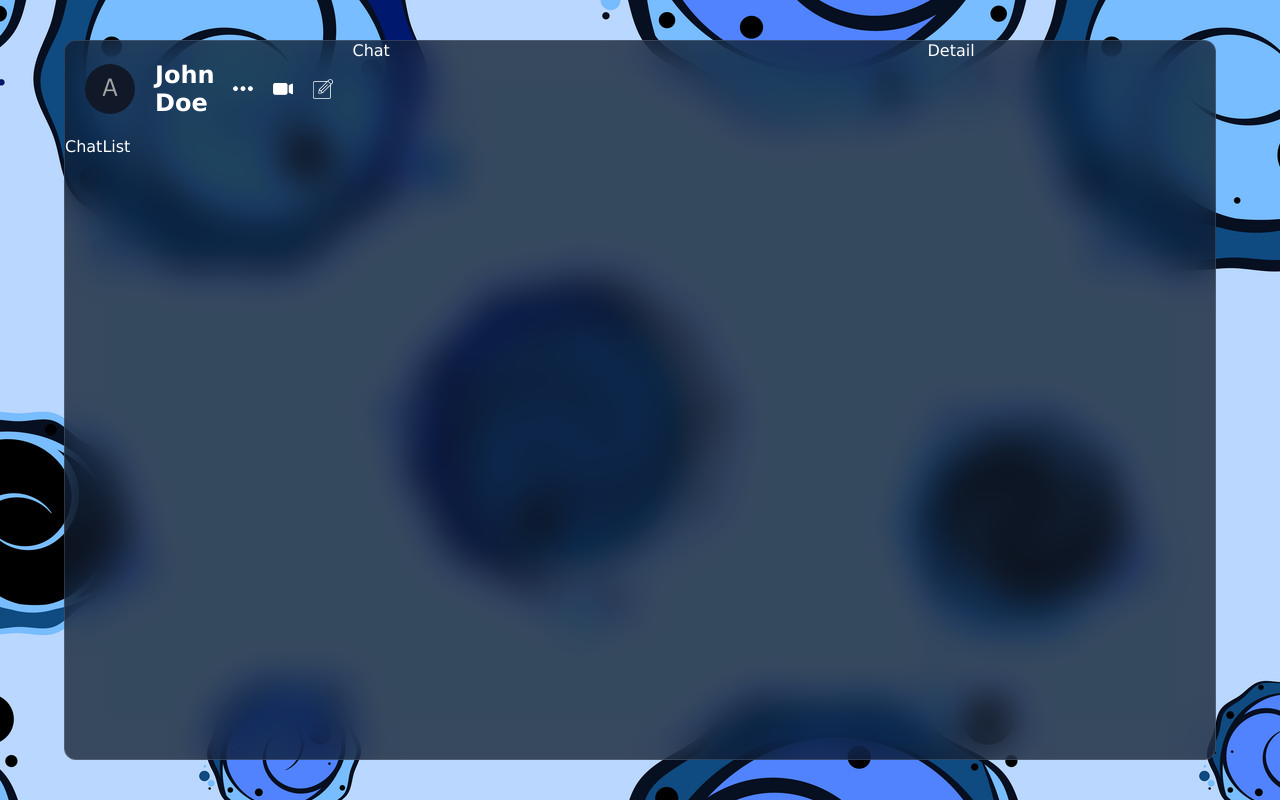
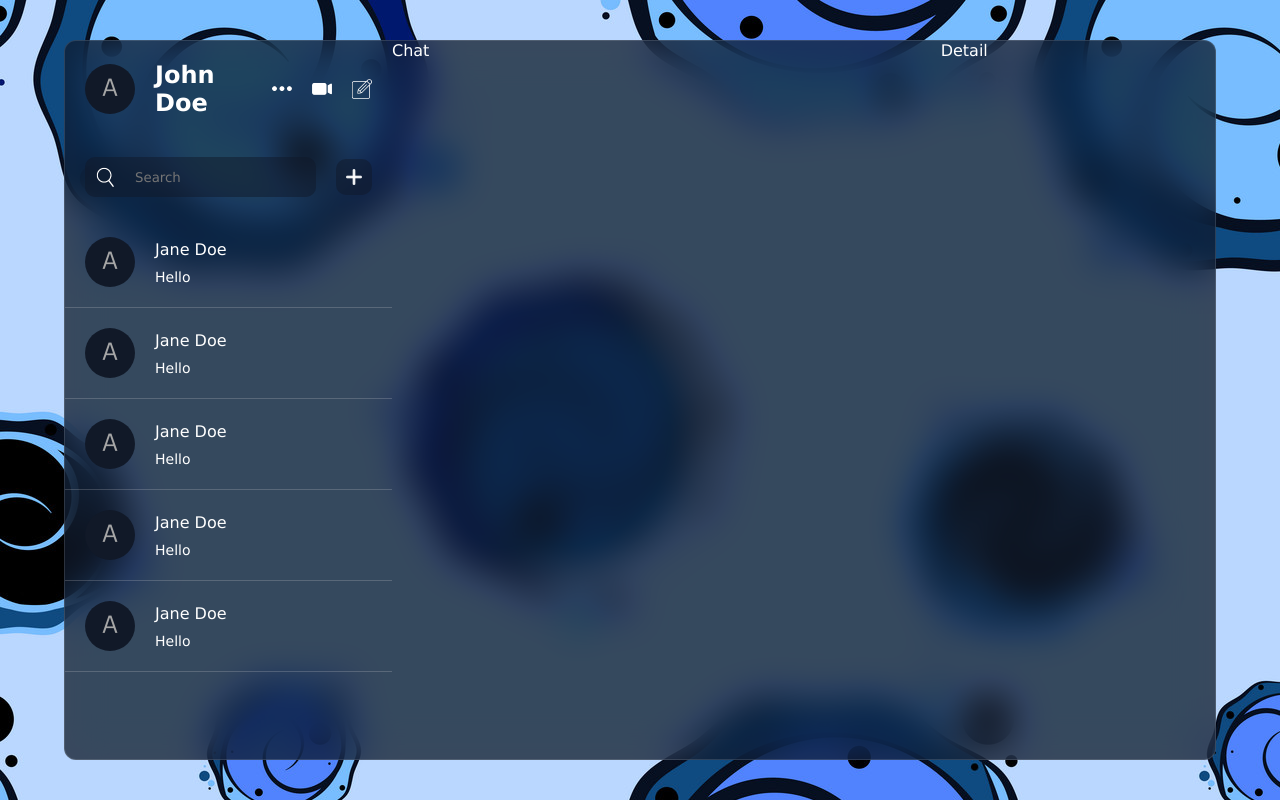
Before and after one commit to maurolavie/react-firebase-chat, a React (Vite) app: page / in a window 1280 px wide. Built offline with nearby package versions, Linux system fonts and the light colour scheme.

Commit message:
Add changes to chatlist

```diff
--- a/src/components/list/chatList/ChatList.jsx
+++ b/src/components/list/chatList/ChatList.jsx
@@ -1,8 +1,54 @@
+import { useState } from "react"
 import "./chatList.css"
 
 const ChatList = () => {
+  const [addMode, setAddMode] = useState(false);
   return (
-    <div className="chatList">ChatList</div>
+    <div className="chatList">
+        <div className="search">
+            <div className="searchBar">
+                <img src="./search.png" alt="" />
+                <input type="text" placeholder="Search" />
+            </div>
+            <img src={addMode ? "./minus.png" : "./plus.png"} alt="" className="add"
+            onClick={() => setAddMode(prev => !prev)}/>
+        </div>
+        <div className="item">
+            <img src="./avatar.png" alt="" className="avatarImg"/>
+            <div className="texts">
+                <span>Jane Doe</span>
+                <p>Hello</p>
+            </div>
+        </div>
+        <div className="item">
+            <img src="./avatar.png" alt="" className="avatarImg"/>
+            <div className="texts">
+                <span>Jane Doe</span>
+                <p>Hello</p>
+            </div>
+        </div>
+        <div className="item">
+            <img src="./avatar.png" alt="" className="avatarImg"/>
+            <div className="texts">
+                <span>Jane Doe</span>
+                <p>Hello</p>
+            </div>
+        </div>
+        <div className="item">
+            <img src="./avatar.png" alt="" className="avatarImg"/>
+            <div className="texts">
+                <span>Jane Doe</span>
+                <p>Hello</p>
+            </div>
+        </div>
+        <div className="item">
+            <img src="./avatar.png" alt="" className="avatarImg"/>
+            <div className="texts">
+                <span>Jane Doe</span>
+                <p>Hello</p>
+            </div>
+        </div>
+    </div>
   )
 }
 
--- a/src/components/list/chatList/chatList.css
+++ b/src/components/list/chatList/chatList.css
@@ -1,3 +1,76 @@
 .chatList{
+    flex: 1;
+    overflow: scroll;
 
 }
+
+.search{
+    display: flex;
+    align-items: center;
+    gap: 20px;
+    padding: 20px;
+}
+
+.searchBar{
+    flex: 1;
+    background-color: rgba(17, 25, 40, 0.5);
+    display: flex;
+    align-items: center;
+    gap: 20px;
+    border-radius: 10px;
+    padding: 10px;
+}
+
+input{
+    background-color: transparent;
+    border: none;
+    outline: none;
+    color: white;
+    flex: 1;
+}
+
+img{
+    width: 20px;
+    height: 20px;
+}
+
+.add{
+    width: 36px;
+    height: 36px;
+    background-color: rgba(17, 25, 40, 0.5);
+    padding: 10px;
+    border-radius: 10px;
+    cursor: pointer;
+}
+
+
+.item{
+display: flex;
+align-items: center;
+gap: 20px;
+padding: 20px;
+cursor: pointer;
+border-bottom: 1px solid #dddddd35;
+}
+
+.avatarImg{
+    width: 50px;
+    height: 50px;
+    border-radius: 50%;
+    object-fit: cover;
+}
+
+.texts{
+    display: flex;
+    flex-direction: column;
+    gap: 10px;
+}
+
+span{
+    font-weight: 500;
+}
+
+p{
+    font-size: 14px;
+    font-weight: 300;
+}
--- a/src/components/list/list.css
+++ b/src/components/list/list.css
@@ -1,3 +1,5 @@
 .list{
     flex: 1;
+    display: flex;
+    flex-direction: column;
 }
--- a/src/components/list/userInfo/userInfo.css
+++ b/src/components/list/userInfo/userInfo.css
@@ -9,8 +9,6 @@
     display: flex;
     align-items: center;
     gap: 20px;
-
-
 }
 
 .avatarImg{
```
